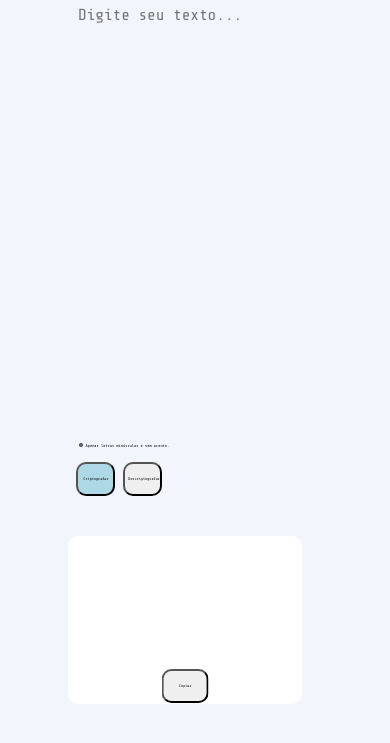
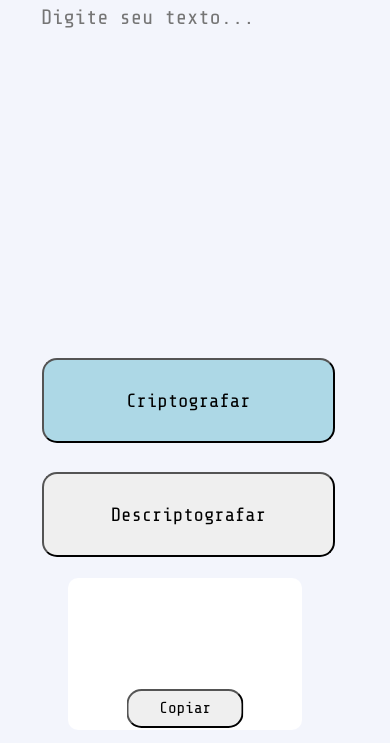
Before and after one commit to vitorFialho/decodificador-de-texto, a plain HTML site: page index.html in a window 390 px wide. Shown: the part 94-837 px from the top of the page. Drawn offline with nearby package versions, Linux system fonts and the light colour scheme.

Commit message:
Tentativa de consertar a responsividade

```diff
--- a/index.html
+++ b/index.html
@@ -20,7 +20,6 @@
     <main>
         <form>
             <textarea id="texto-digitado" placeholder="Digite seu texto..."></textarea>
-            <p class="aviso-letras"> <img src="imagens/Vector.png"> Apenas letras minúsculas e sem acento.</p>
             <button type="button" class="botao" id="criptografar">Criptografar</button>
             <button type="button" class="botao" id="descriptografar">Descriptografar</button>
         </form>
--- a/style.css
+++ b/style.css
@@ -159,7 +159,7 @@ footer p{
     }
 
     .imagem-cabecalho{
-        opacity: 1;
+        opacity: 0;
         width: 20%;
         height: 20%;
     }
@@ -179,16 +179,10 @@ footer p{
     }
 
     textarea#texto-digitado{
-        width: 60vw;
-        height: 50vh;
+        width: 80vw;
+        height: 40vh;
         margin: 2vh auto;
-        font-size: 1em;
-    }
-
-    .aviso-letras{
-        position: absolute;
-        top: 60%;
-        left: 11%;
+        font-size: 1.3em;
     }
 
     .botao{
@@ -197,35 +191,34 @@ footer p{
         font-family: 'Share Tech Mono', monospace;
         box-sizing: border-box;
         text-align: center;
-        font-size: 1vw;
-        width: 10vw;
-        height: 4vh;
+        font-size: 1.2em;
+        width: 75vw;
+        height: 10vh;
         padding: 1%;
-        border-radius: 10px;
+        border-radius: 15px;
         cursor: pointer;
         margin-top: 2%;
     }
 
     button#criptografar{
         background-color: lightblue;
-        left: 12%;
-        bottom: 33%;
+        left: 1%;
+        bottom: 40%;
     }
 
     button#descriptografar{
-        left: 25%;
-        bottom: 33%;
-        margin-left: 2%;
+        left: -1%;
+        bottom: 25%;
     }
 
     .texto-resultado{
         position: absolute;
-        top: 65vh;
+        top: 70vh;
         left: 15vw;
         display: inline-block;
         background-color: white;
         width: 60vw;
-        height: 20vh;
+        height: 18vh;
         margin: auto;
         border-radius: 10px;
         font-size: 1em;
@@ -233,11 +226,14 @@ footer p{
     }
 
     button#copiar{
+        text-align: center;
+        font-size: 1em;
         position: absolute;
         bottom: 1%;
         left: 50%;
         transform: translateX(-50%);
-        width: 20%;
+        width: 30vw;
+        height: 4.7vh;
     }
 
     footer{
```
